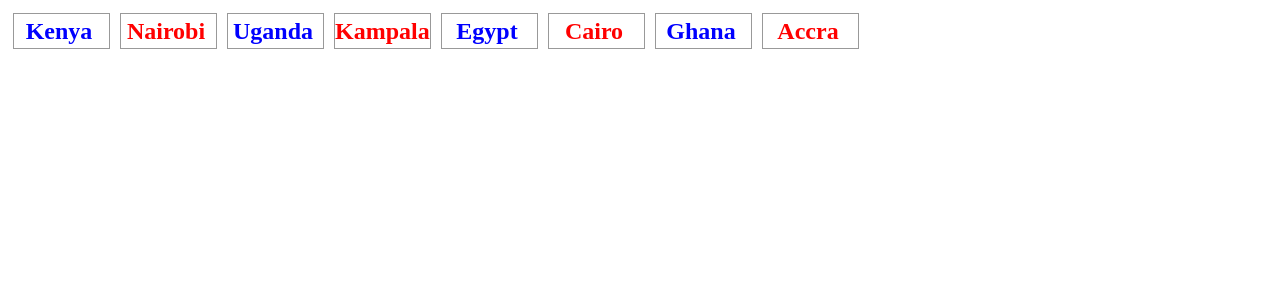
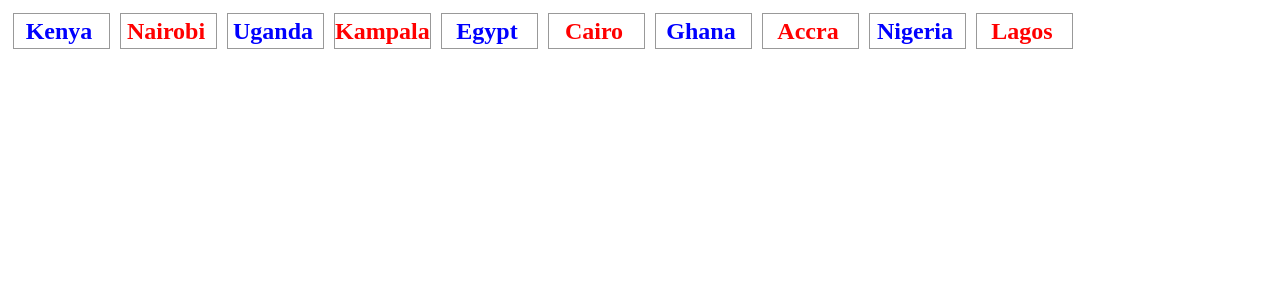
Before and after one commit to NewellSkk/Match-up, a React (Create React App) app: page / in a window 1280 px wide. Shown: the top 300 px of the page. Built offline with nearby package versions, Linux system fonts and the light colour scheme.

Commit message:
Update 2 files

```diff
--- a/src/App.js
+++ b/src/App.js
@@ -1,36 +1,72 @@
 import "./styles.css";
-
-function Square({type,value}) {
+import { useState } from "react";
+function Square({ type, value, match }) {
   return (
-    <div className="Square">
+    <div className="Square" onClick={() => match()}>
       <div className={type}>{value}</div>
     </div>
   );
 }
 
-function Screen({info}){
-  let bigBox=[];
-  info.forEach(element => {
-    if(bigBox.indexOf(element.country)===-1){
+function Screen({ info }) {
+  let [Nat, setNat] = useState(" ");
+  let [Cap, setCap] = useState(" ");
+  let match = (value, type) => {
+    alert(`clicked value:${value}`);
+    if (type === "Capital") {
+      setCap(value);
+      alert(`Clicked cap:${Cap}`);
+    }
+    if (type === "Country") {
+      setNat(value);
+      alert(`Clicked country:${Cap}`);
+    }
+    if (Cap === Nat) {
+      alert(`Match ${Nat}`);
+    } else {
+      alert(`Nat:${Nat} Cap:${Cap}`);
+    }
+  };
+  let bigBox = [];
+
+  info.forEach((element) => {
+    if (bigBox.indexOf(element.country) === -1) {
       bigBox.push(
-        <Square type='Country' value={element.country} key={element.country}/>,
-        <Square type='Capital' value={element.capital} key={element.capital}/>,
-      )
+        <Square
+          type="Country"
+          value={element.country}
+          key={element.country}
+          match={() => match(element.country, "Country")}
+        />,
+        <Square
+          type="Capital"
+          value={element.capital}
+          key={element.capital}
+          match={() => match(element.country, "Capital")}
+        />
+      );
     }
+  });
+  return <>{bigBox}</>;
+}
 
-  });
-  return(
-    <>
-      {bigBox}
-    </>
-  );
+// const shuffleArray = (array) => {
+//   for (var i = array.length - 1; i > 0; i--) {
+//     var j = Math.floor(Math.random() * (i + 1));
 
-}
+//     var temp = array[i];
+//     array[i] = array[j];
+//     array[j] = temp;
+//   }
+
+//   return array;
+// };
 let INFO = [
   { country: "Kenya", capital: "Nairobi" },
   { country: "Uganda", capital: "Kampala" },
   { country: "Egypt", capital: "Cairo" },
-  { country: "Ghana", capital: "Accra" }
+  { country: "Ghana", capital: "Accra" },
+  { country: "Nigeria", capital: "Lagos" }
 ];
 export default function App() {
   return (
```
Also changed, not shown: .codesandbox/tasks.json (added).
